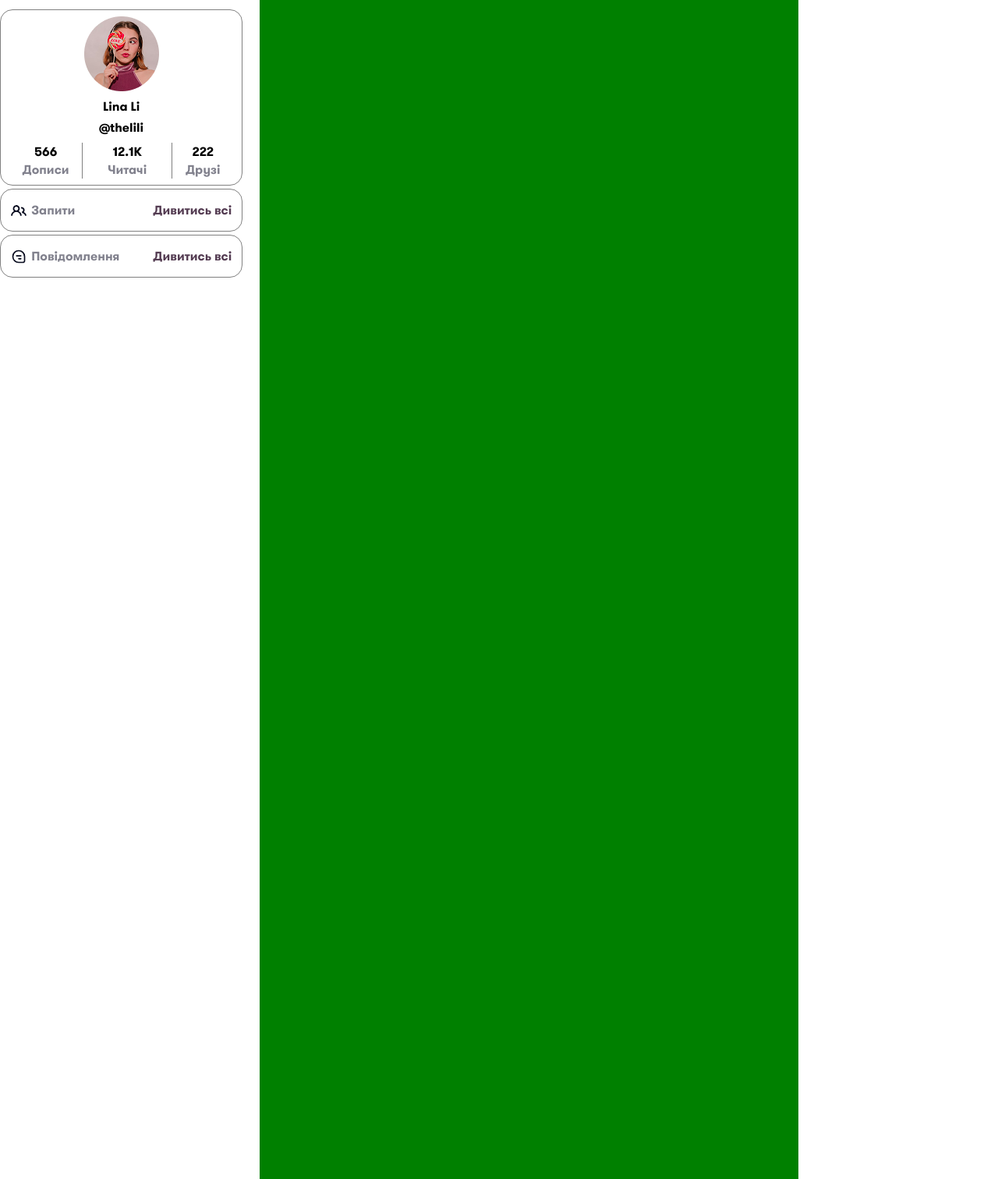
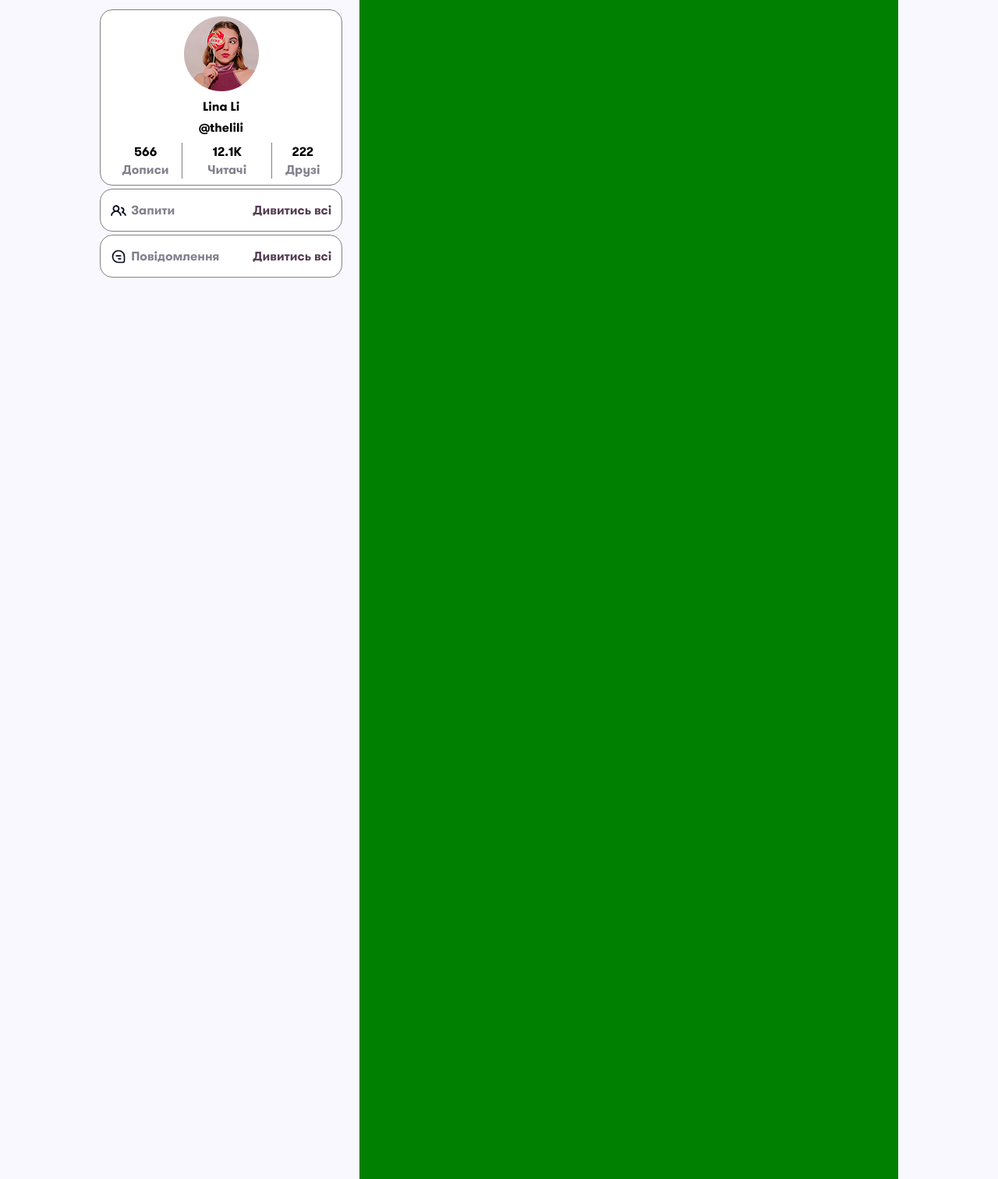
Before and after one commit to mykytenko-petro/WorldITSocialNetwork, a Django app: page / in a window 1280 px wide. Shown: the part 88-1600 px from the top of the page at 78% size. Run offline with Django 5.2, Linux system fonts and the light colour scheme.

Commit message:
css hotfix

```diff
--- a/WorldITSocialNetwork/static/css/base.css
+++ b/WorldITSocialNetwork/static/css/base.css
@@ -11,13 +11,15 @@ a {
 
 body {
     overflow-x: hidden;
-}
     background-color: #FAF8FF;
 }
 
 main {
     display: flex;
-    flex-direc
+    flex-direction: column;
+    padding-left: 10vw;
+    width: 100vw;
+    top: 90px;
 }
 
 .wrapper{
```
